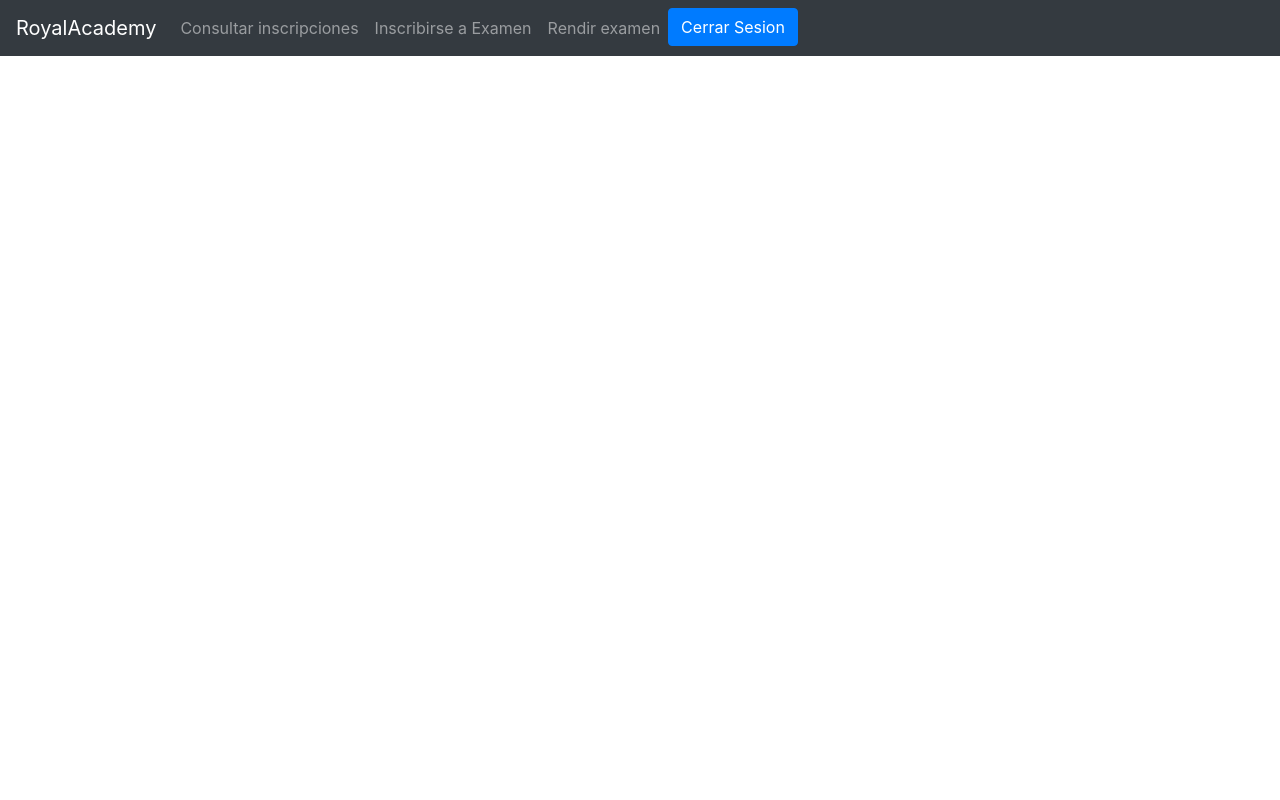
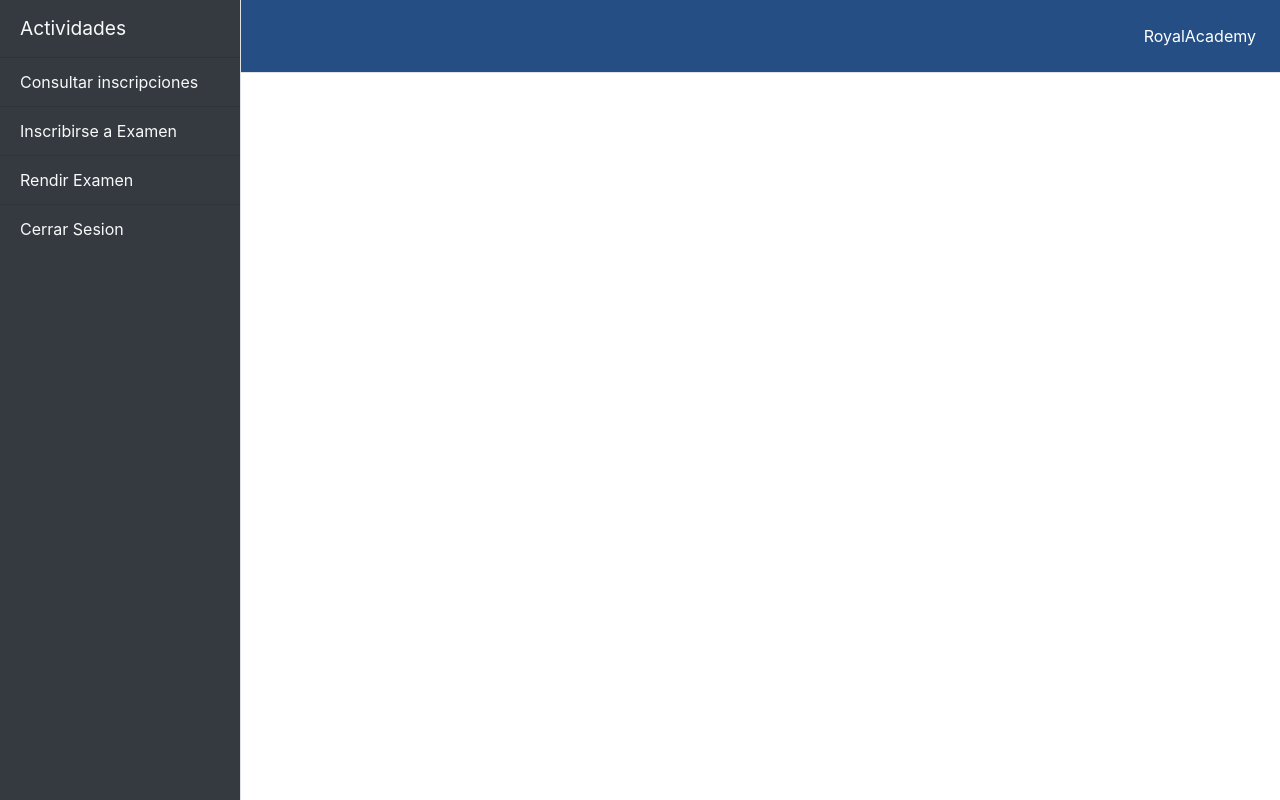
Before and after one commit to ltisera/RoyalAcademy, a Flask app: page /ag in a window 1280 px wide. Run offline with Flask 2, Linux system fonts and the light colour scheme; data that the repository does not hold is empty; some libraries are stand-ins or nearby versions.

Commit message:
customizacion interfaz de alumno

```diff
--- a/DAO/CONFIGS/configs.py
+++ b/DAO/CONFIGS/configs.py
@@ -8,7 +8,7 @@ def getConfigDB():
     if (modo == 'desarrollo'):
         configDB['host'] = 'localhost'
         configDB['user'] = 'royaladmin'
-        configDB['port'] = '3306'
+        configDB['port'] = '3305'
         configDB['password'] = 'royaladmin'
         configDB['database'] = 'royalacademydb'
         configDB['auth_plugin']='mysql_native_password'
--- a/templates/alumno.html
+++ b/templates/alumno.html
@@ -10,18 +10,23 @@
 
     <!-- Bootstrap CSS -->
     <link rel="stylesheet" href="https://stackpath.bootstrapcdn.com/bootstrap/4.3.1/css/bootstrap.min.css" integrity="sha384-ggOyR0iXCbMQv3Xipma34MD+dH/1fQ784/j6cY/iJTQUOhcWr7x9JvoRxT2MZw1T" crossorigin="anonymous">
+    <link rel="stylesheet" href="static/css/navbar.css">
 
     <title>Alumno</title>
 
     <style>
         .content { display:none }
         .exmn {display: none}
+        .prueba{
+    background: rgba(36,78,132);
+}
     </style>
 
 
   </head>
   <body>
-      <nav class="navbar navbar-expand-lg navbar-dark bg-dark">
+    <!--
+    <nav class="navbar navbar-expand-lg navbar-dark bg-dark">
          <a class="navbar-brand" href="/alumno">RoyalAcademy</a>
          <button class="navbar-toggler" type="button" data-toggle="collapse" data-target="#navbarSupportedContent" aria-controls="navbarSupportedContent" aria-expanded="false" aria-label="Toggle navigation">
             <span class="navbar-toggler-icon"></span>
@@ -98,12 +103,63 @@
 						<a href="#" class="btn btn-primary">Siguiente pregunta</a>
 					</div>
 				</div>
+			</div>-->
+<!-- -------------------------------------------------------------------------------------------------------------------------------->
+<div class="d-flex" id="wrapper">
+
+  <!-- Sidebar -->
+  <div class="bg-dark border-right" id="sidebar-wrapper">
+    <div class="sidebar-heading text-light bg-dark">Actividades</div>
+    <div class="list-group list-group-flush">
+      <a  class="list-group-item list-group-item-action bg-dark text-light bg-dark nav-link" href="#" id="navconsultar"   >Consultar inscripciones</a>
+      <a  class="list-group-item list-group-item-action bg-dark text-light bg-dark nav-link" role="button"  id="navinscribirse" onclick="traerExamenesDisponibles()">Inscribirse a Examen</a>
+      <a  class="list-group-item list-group-item-action bg-dark text-light bg-dark nav-link" id="navrendir" href="#"  onclick="traerExamenesARendir()" role="button" >Rendir Examen</a>
+      <form method="GET" action="/logout" >
+      <button  class="list-group-item list-group-item-action bg-dark text-light bg-dark" type="submit">Cerrar Sesion</button>
+      </form>
+    </div>
+  </div>
+  <!-- /#sidebar-wrapper -->
+
+  <!-- Page Content -->
+  <div id="page-content-wrapper">
+
+    <nav class="navbar navbar-expand-lg navbar-light p-3 mb-2  prueba text-white border-bottom">
+      <button class="navbar-toggler" type="button" data-toggle="collapse" data-target="#navbarSupportedContent" aria-controls="navbarSupportedContent" aria-expanded="false" aria-label="Toggle navigation" aria-expanded="false" aria-controls="collapseExample">
+        <span class="navbar-toggler-icon"></span>
+      </button>
+
+      <div class="collapse navbar-collapse" id="navbarSupportedContent">
+        <ul class="navbar-nav ml-auto mt-2 mt-lg-0">
+          <li class="nav-item active">
+            <a class="nav-link text-white" href="/alumno">RoyalAcademy<span class="sr-only">(current)</span></a>
+          </li>
+        </ul>
+      </div>
+    </nav>
+    <div id="contenido">
+      <div id="navconsultardiv" class="content">
+        <div class="card w-100">
+            <div class="card-body">
+              <h5 class="card-title">Derechos humanos</h5>
+              <p class="card-text">2019/10/19</p>
+            </div>
+        </div>
+      </div>
+      <div id="navinscribirsediv" class="content">
 			</div>
+    </div>
 
-
+  </div>
+  <!-- /#page-content-wrapper -->
+</div>
+<!-- /#wrapper -->
 
     <!-- Optional JavaScript -->
     <!-- jQuery first, then Popper.js, then Bootstrap JS -->
+    <script src="https://cdnjs.cloudflare.com/ajax/libs/tether/1.4.0/js/tether.min.js" integrity="sha256-gL1ibrbVcRIHKlCO5OXOPC/lZz/gpdApgQAzskqqXp8=" crossorigin="anonymous"></script>
+  <script rel="stylesheet" href="https://maxcdn.bootstrapcdn.com/bootstrap/4.3.1/js/bootstrap.min.js"></script>
+
 
     <script src="https://cdnjs.cloudflare.com/ajax/libs/popper.js/1.14.7/umd/popper.min.js" integrity="sha384-UO2eT0CpHqdSJQ6hJty5KVphtPhzWj9WO1clHTMGa3JDZwrnQq4sF86dIHNDz0W1" crossorigin="anonymous"></script>
     <script src="https://stackpath.bootstrapcdn.com/bootstrap/4.3.1/js/bootstrap.min.js" integrity="sha384-JjSmVgyd0p3pXB1rRibZUAYoIIy6OrQ6VrjIEaFf/nJGzIxFDsf4x0xIM+B07jRM" crossorigin="anonymous"></script>
```
